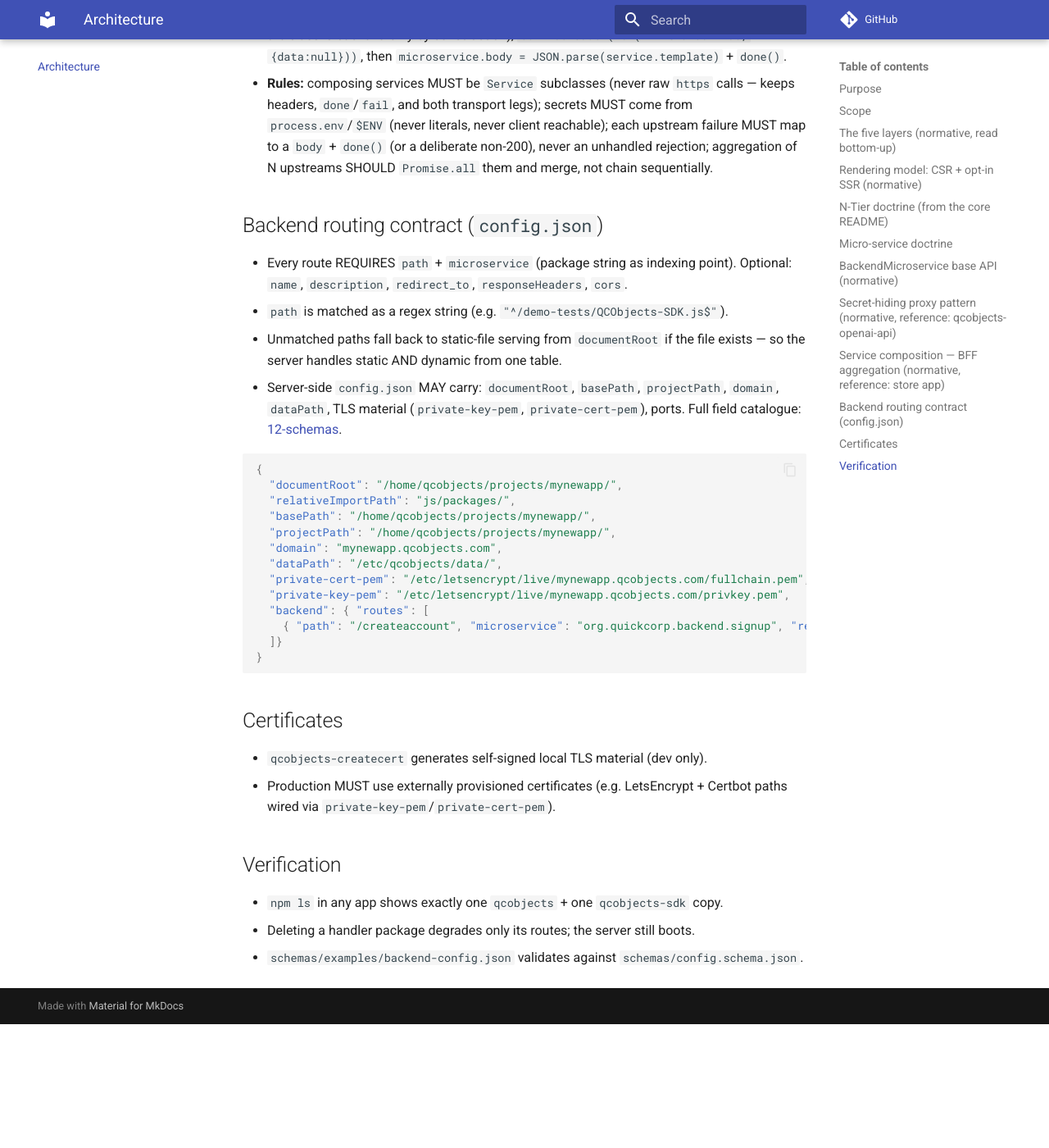
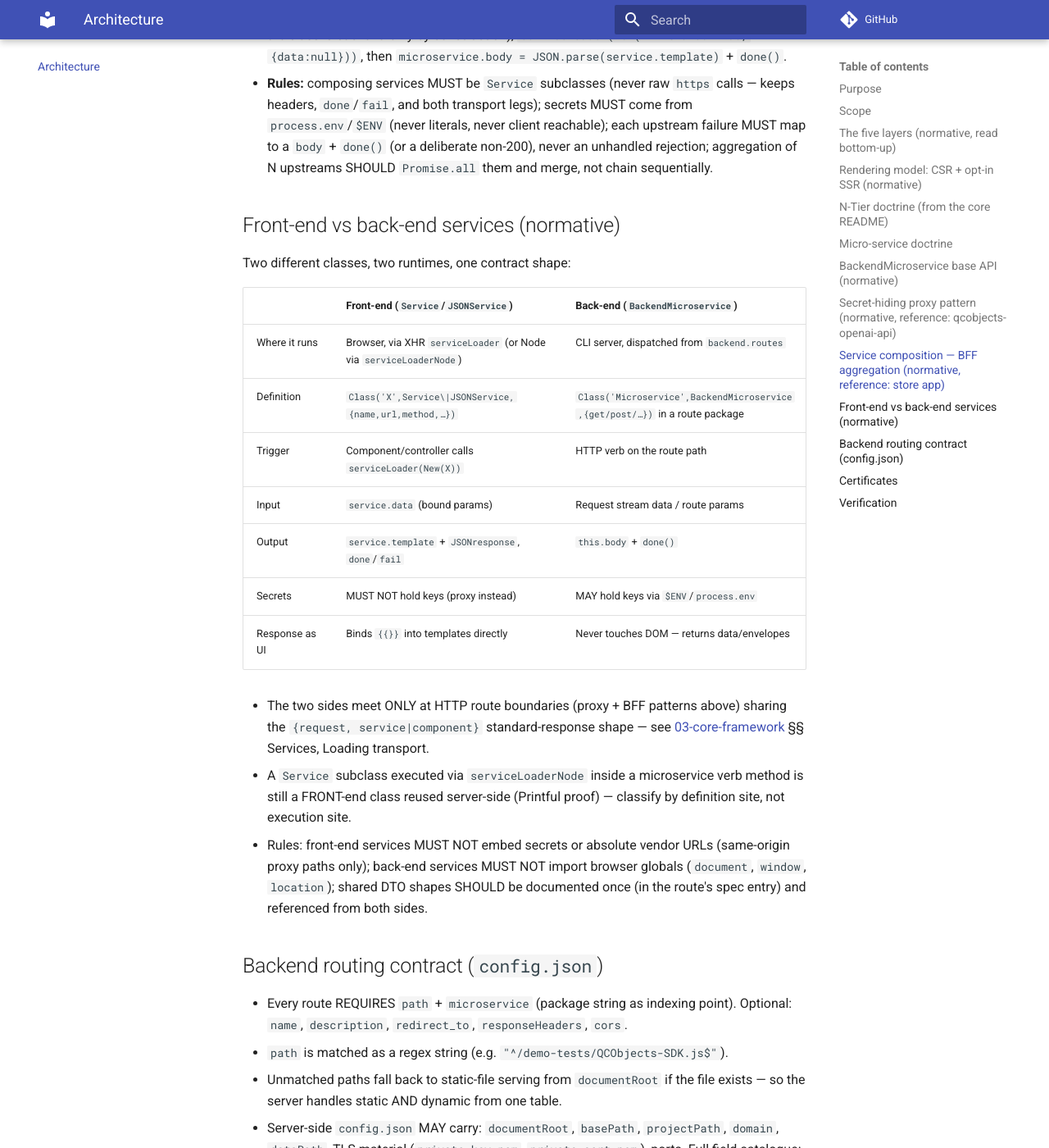
Before and after one commit to QCObjects/product-specs, an MkDocs documentation site: the page built from docs/02-architecture.md, in a window 1280 px wide and 1400 px high, scrolled down 4430 px. Shown: the whole window at 82% size. Built offline with MkDocs 1.6.1 and Material for MkDocs 9.7.7, drawn with Linux system fonts in a browser that asks for light colours; comment, search, counter and statistics services are not loaded; before the commit the page ends 5679 px from its top, so only the background shows below that.

Commit message:
feat: front-end vs back-end services distinction matrix (02)

```diff
--- a/docs/02-architecture.md
+++ b/docs/02-architecture.md
@@ -184,6 +184,31 @@ subclasses through `serviceLoader` and reshape their responses into `body`
   deliberate non-200), never an unhandled rejection; aggregation of N
   upstreams SHOULD `Promise.all` them and merge, not chain sequentially.
 
+## Front-end vs back-end services (normative)
+
+Two different classes, two runtimes, one contract shape:
+
+| | Front-end (`Service`/`JSONService`) | Back-end (`BackendMicroservice`) |
+|---|---|---|
+| Where it runs | Browser, via XHR `serviceLoader` (or Node via `serviceLoaderNode`) | CLI server, dispatched from `backend.routes` |
+| Definition | `Class('X',Service\|JSONService,{name,url,method,…})` | `Class('Microservice',BackendMicroservice,{get/post/…})` in a route package |
+| Trigger | Component/controller calls `serviceLoader(New(X))` | HTTP verb on the route path |
+| Input | `service.data` (bound params) | Request stream data / route params |
+| Output | `service.template` + `JSONresponse`, `done`/`fail` | `this.body` + `done()` |
+| Secrets | MUST NOT hold keys (proxy instead) | MAY hold keys via `$ENV`/`process.env` |
+| Response as UI | Binds `{{}}` into templates directly | Never touches DOM — returns data/envelopes |
+
+- The two sides meet ONLY at HTTP route boundaries (proxy + BFF patterns
+  above) sharing the `{request, service|component}` standard-response shape —
+  see [03-core-framework](./03-core-framework.md) §§ Services, Loading transport.
+- A `Service` subclass executed via `serviceLoaderNode` inside a microservice
+  verb method is still a FRONT-end class reused server-side (Printful proof) —
+  classify by definition site, not execution site.
+- Rules: front-end services MUST NOT embed secrets or absolute vendor URLs
+  (same-origin proxy paths only); back-end services MUST NOT import browser
+  globals (`document`, `window`, `location`); shared DTO shapes SHOULD be
+  documented once (in the route's spec entry) and referenced from both sides.
+
 ## Backend routing contract (`config.json`)
 
 - Every route REQUIRES `path` + `microservice` (package string as indexing point).
```
